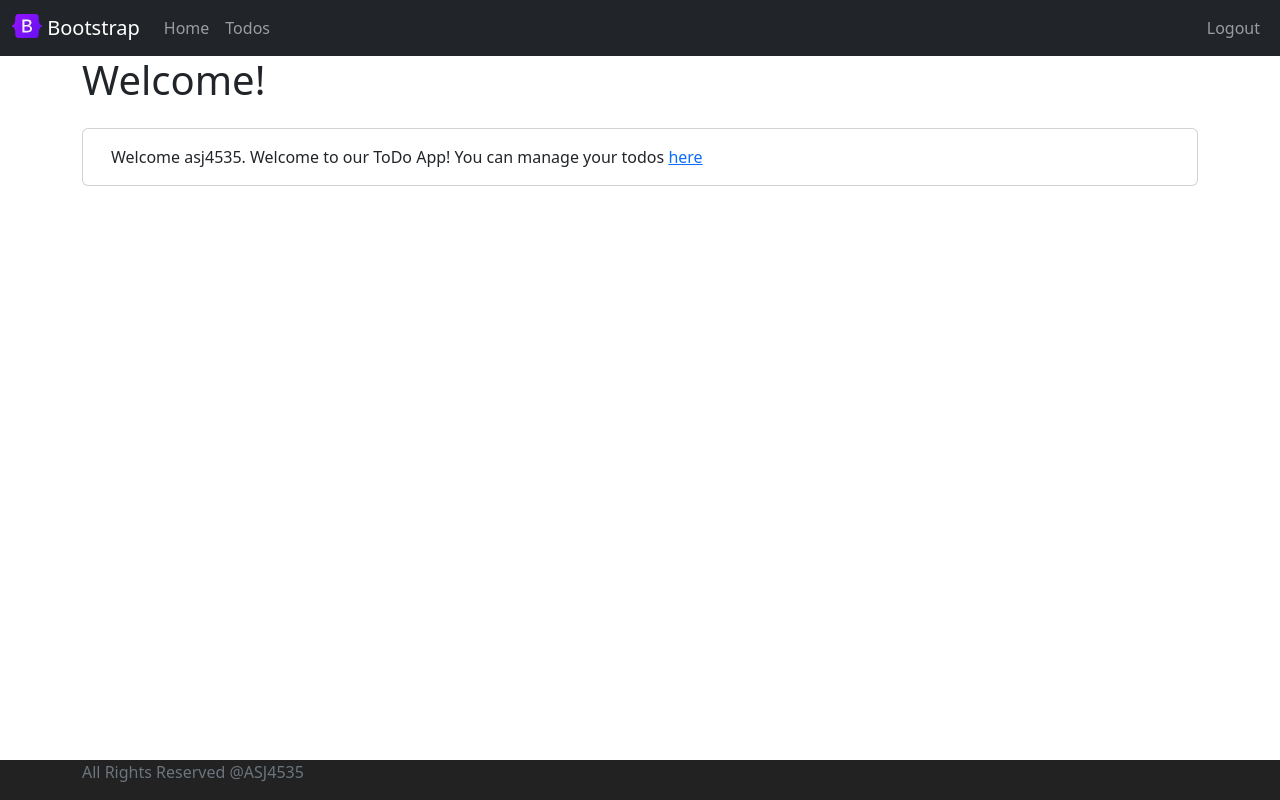
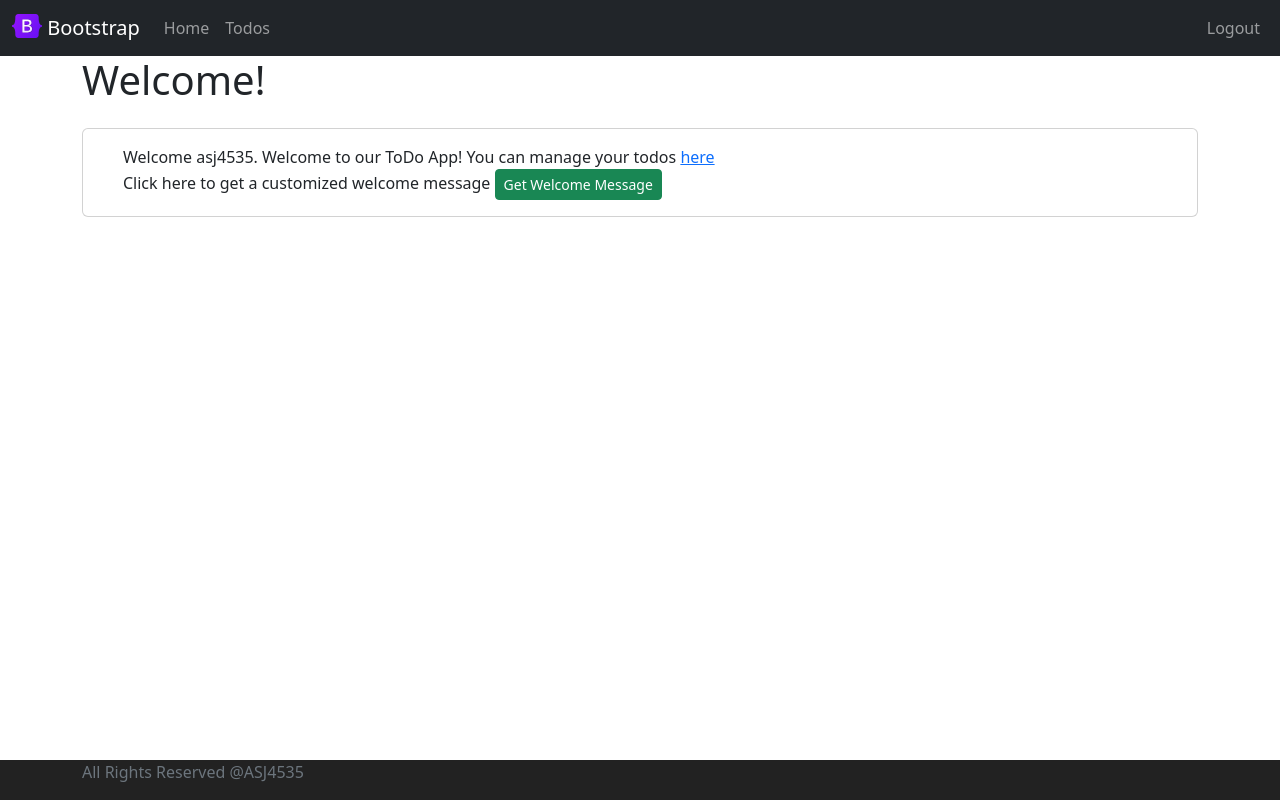
Before and after one commit to AJARRETT3/angular-todo-app, an Angular app: page /welcome/asj4535 in a window 1280 px wide. Built offline with nearby package versions, Linux system fonts and the light colour scheme; sample sign-in values are in the browser's storage.

Commit message:
connect backend -- basics

```diff
--- a/src/app/app.module.ts
+++ b/src/app/app.module.ts
@@ -1,6 +1,7 @@
 import { NgModule } from '@angular/core';
 import { BrowserModule } from '@angular/platform-browser';
 import { FormsModule } from '@angular/forms';
+import { HttpClientModule } from '@angular/common/http';
 
 import { AppComponent } from './app.component';
 import { WelcomeComponent } from './welcome/welcome.component';
@@ -26,7 +27,8 @@ import { LogoutComponent } from './logout/logout.component';
   imports: [
     BrowserModule,
     FormsModule,
-    AppRoutingModule
+    AppRoutingModule,
+    HttpClientModule
   ],
   providers: [],
   bootstrap: [AppComponent]
--- /dev/null
+++ b/src/app/service/data/welcome-data.service.ts
@@ -0,0 +1,22 @@
+import { HttpClient } from '@angular/common/http'
+import { Injectable } from '@angular/core';
+
+export class HelloWorldBean {
+  constructor(
+    public message: string
+  ) { }
+}
+
+@Injectable({
+  providedIn: 'root'
+})
+export class WelcomeDataService {
+
+  constructor(
+    private http: HttpClient
+  ) { }
+
+  executeHelloWorldBeanService() {
+    return this.http.get<HelloWorldBean>('http://localhost:8080/hello-world-bean')
+  }
+}
--- a/src/app/welcome/welcome.component.html
+++ b/src/app/welcome/welcome.component.html
@@ -2,8 +2,20 @@
 
 <div class="container card mt-4">
     <div class="card-body">
-        Welcome {{name}}.
-        Welcome to our ToDo App!
-        You can manage your todos <a routerLink="/todos">here</a>
+        <div class="container">
+            Welcome {{name}}.
+            Welcome to our ToDo App!
+            You can manage your todos <a routerLink="/todos">here</a>
+        </div>
+
+        <div class="container">
+            Click here to get a customized welcome message
+            <button (click)="getWelcomeMessage()" class="btn btn-sm btn-success">Get Welcome Message</button>
+        </div>
+
+        <div class="container" *ngIf="welcomeMessageFromService">
+            <h2>Your Cusomized Welcome Message</h2>
+            {{welcomeMessageFromService}}
+        </div>
     </div>
 </div>
--- a/src/app/welcome/welcome.component.ts
+++ b/src/app/welcome/welcome.component.ts
@@ -1,5 +1,6 @@
 import { Component, OnInit } from '@angular/core';
 import { ActivatedRoute } from '@angular/router';
+import { HelloWorldBean, WelcomeDataService } from '../service/data/welcome-data.service';
 
 @Component({
   selector: 'app-welcome',
@@ -8,13 +9,31 @@ import { ActivatedRoute } from '@angular/router';
 })
 export class WelcomeComponent implements OnInit {
 
-  message: string = 'Some Welcome Message'
-  name: string = ''
+  message: string = 'Some Welcome Message';
+  welcomeMessageFromService: string;
+  name: string;
 
-  constructor(private route: ActivatedRoute) { }
+  constructor(
+    private route: ActivatedRoute,
+    private service: WelcomeDataService) { }
 
   ngOnInit(): void {
     this.name = this.route.snapshot.params['name']
   }
 
+  getWelcomeMessage() {
+    console.log(this.service.executeHelloWorldBeanService());
+    this.service.executeHelloWorldBeanService().subscribe(
+      response => this.handleSuccessfulResponse(response),
+      error => this.handleErrorResponse(error)
+    );
+  }
+
+  handleSuccessfulResponse(response) {
+    this.welcomeMessageFromService = response.message;
+  }
+
+  handleErrorResponse(error) {
+    this.welcomeMessageFromService = error.error.message
+  }
 }
```
Also changed, not shown: 1 other file (tests, documents, lock files or other folders).
